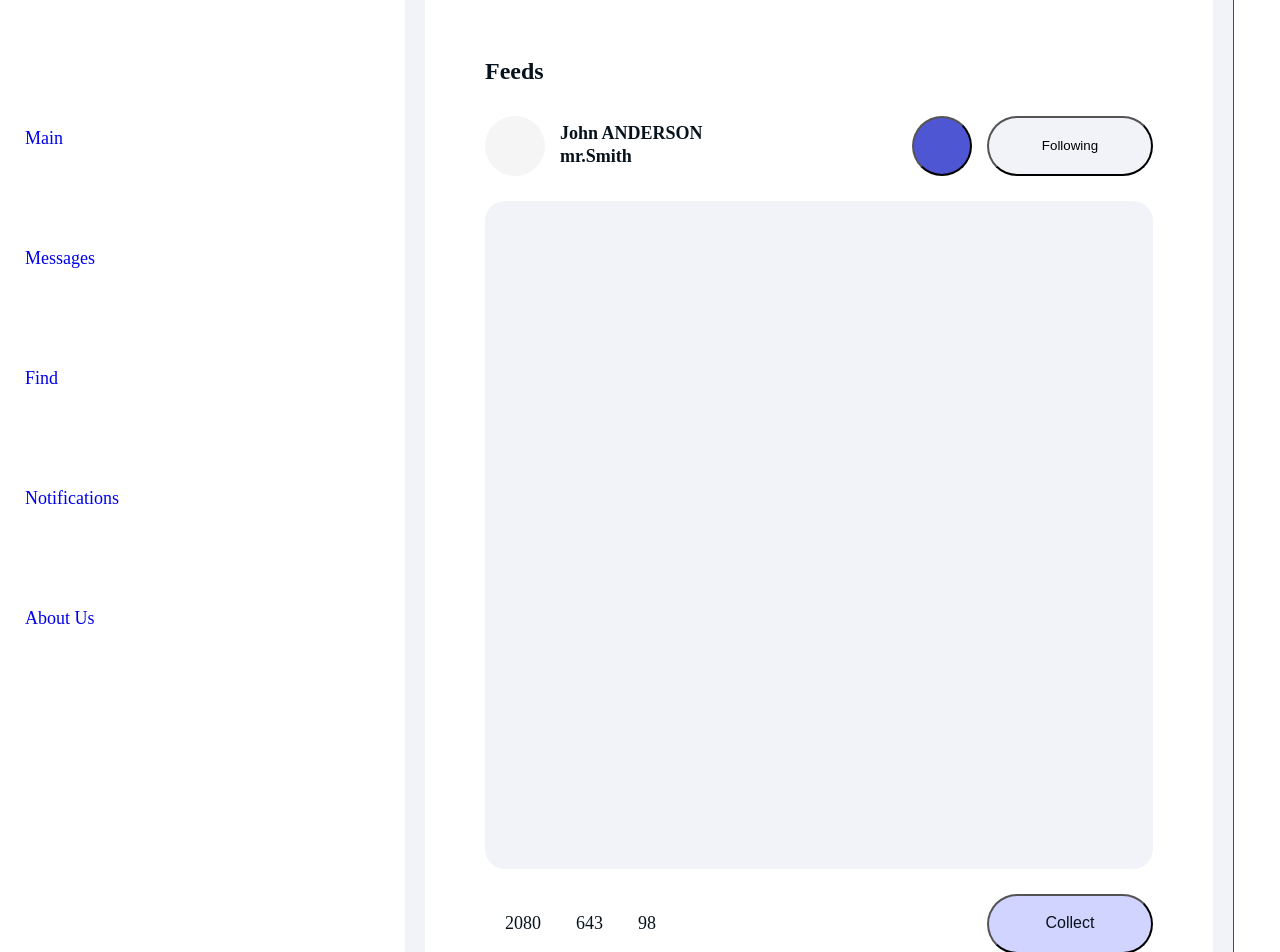
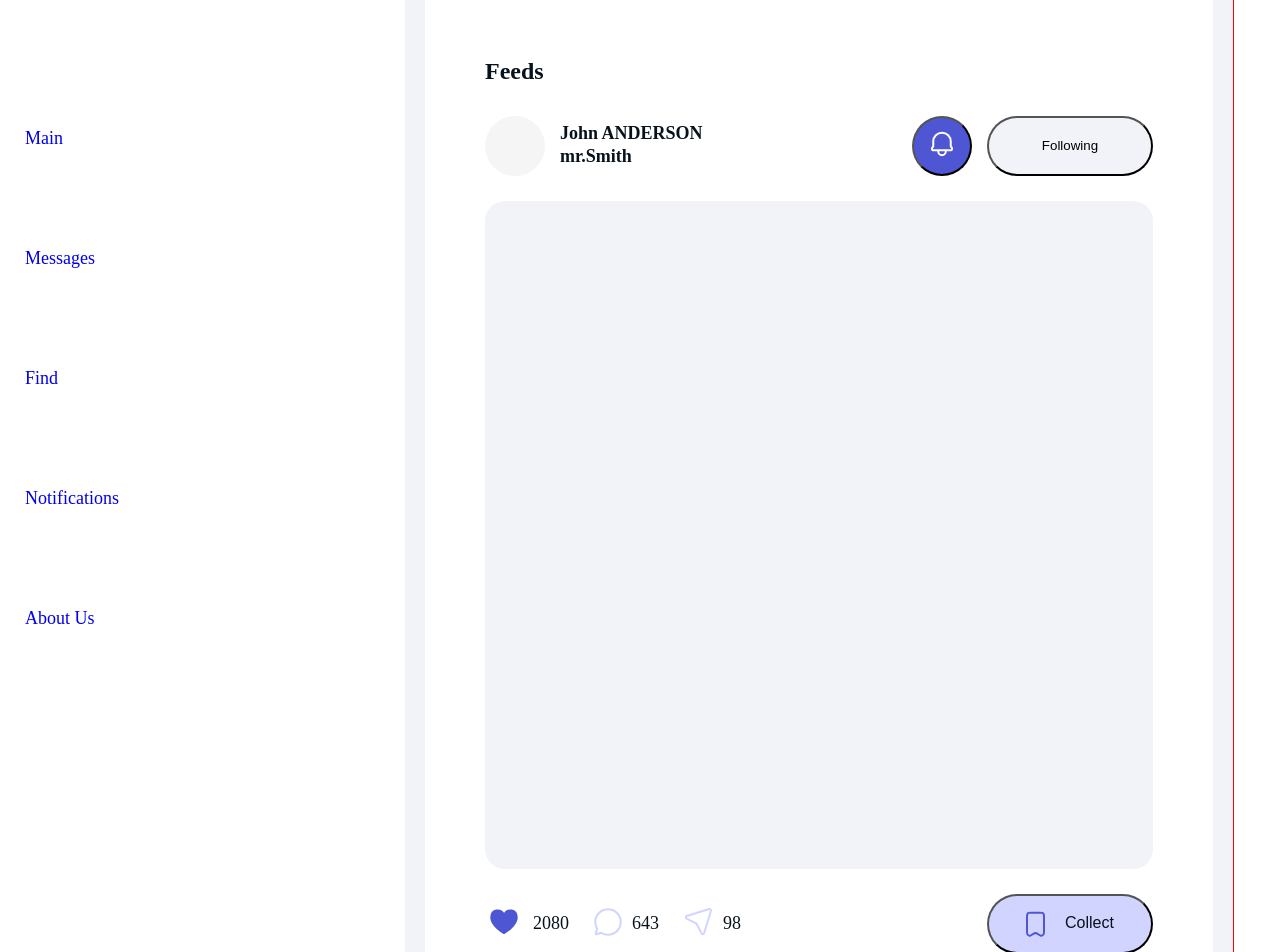
Before and after one commit to umedjankabiri/samurai-way, a React (Vite) app: page / in a window 1280 px wide. Shown: the part 300-1252 px from the top of the page. Built offline with nearby package versions, Linux system fonts and the light colour scheme.

Commit message:
Updated component, added new callback function

```diff
--- a/src/common/components/svgIcons/SvgIcons.tsx
+++ b/src/common/components/svgIcons/SvgIcons.tsx
@@ -1,7 +1,7 @@
 import React from 'react';
 import {SvgIconsProps} from "common/types/svgIconsProps/SvgIconsProps.ts";
 
-export const SvgIcons: React.FC<SvgIconsProps> = ({name, className}) => {
+export const SvgIcons: React.FC<SvgIconsProps> = ({name, className, onClick}) => {
     switch (name) {
         case "addStoryIcon":
             return (
@@ -57,5 +57,46 @@ export const SvgIcons: React.FC<SvgIconsProps> = ({name, className}) => {
                           fill="#07131C"/>
                 </svg>
             )
+        case "bell":
+            return (
+                <svg className={className} onClick={onClick} width="30" height="30" viewBox="0 0 30 30" fill="none" xmlns="http://www.w3.org/2000/svg">
+                    <path
+                        d="M18.75 21.25V22.5C18.75 24.5711 17.0711 26.25 15 26.25C12.9289 26.25 11.25 24.5711 11.25 22.5V21.25M18.75 21.25H11.25M18.75 21.25H23.2381C23.7163 21.25 23.9565 21.25 24.1501 21.1847C24.5199 21.0599 24.8093 20.7696 24.9341 20.3997C24.9997 20.2053 24.9997 19.9644 24.9997 19.4824C24.9997 19.2715 24.9994 19.1661 24.9829 19.0656C24.9517 18.8756 24.878 18.6954 24.7657 18.539C24.7064 18.4564 24.6309 18.381 24.4823 18.2323L23.9954 17.7454C23.8383 17.5883 23.75 17.3752 23.75 17.153V12.5C23.75 7.6675 19.8325 3.74999 15 3.75C10.1675 3.75001 6.25 7.66752 6.25 12.5V17.153C6.25 17.3752 6.16155 17.5883 6.00446 17.7454L5.51758 18.2322C5.36845 18.3814 5.2938 18.4563 5.23438 18.5391C5.12207 18.6955 5.04768 18.8755 5.0165 19.0656C5 19.1661 5 19.2715 5 19.4824C5 19.9644 5 20.2053 5.06557 20.3997C5.19031 20.7695 5.481 21.0599 5.85083 21.1847C6.04445 21.25 6.28377 21.25 6.76194 21.25H11.25"
+                        stroke="white" stroke-width="2" stroke-linecap="round" stroke-linejoin="round"/>
+                </svg>
+            )
+        case "like":
+            return (
+                <svg className={className} onClick={onClick} width="28" height="26" viewBox="0 0 28 26" fill="none" xmlns="http://www.w3.org/2000/svg">
+                    <path
+                        d="M14 5.90215C11.1667 -0.748301 1.25 -0.0399677 1.25 8.46007C1.25 16.9601 14 24.0437 14 24.0437C14 24.0437 26.75 16.9601 26.75 8.46007C26.75 -0.0399677 16.8333 -0.748301 14 5.90215Z"
+                        fill="#4E56D3" stroke="#4E56D3" stroke-width="2" stroke-linecap="round"
+                        stroke-linejoin="round"/>
+                </svg>
+            )
+        case "comments":
+            return (
+                <svg className={className} width="28" height="28" viewBox="0 0 28 28" fill="none" xmlns="http://www.w3.org/2000/svg">
+                    <path
+                        d="M7.63835 25.0525C9.51046 26.1322 11.6826 26.7499 13.999 26.7499C21.0406 26.7499 26.7495 21.0416 26.7495 14C26.7495 6.95837 21.0411 1.25 13.9995 1.25C6.95788 1.25 1.24951 6.95837 1.24951 14C1.24951 16.3164 1.86724 18.4885 2.94695 20.3607L2.95113 20.3679C3.05502 20.548 3.10741 20.6389 3.13114 20.7247C3.15352 20.8057 3.15977 20.8785 3.15404 20.9623C3.14788 21.0523 3.11753 21.1457 3.05531 21.3324L1.96615 24.5999L1.96477 24.6042C1.73497 25.2936 1.62007 25.6383 1.70197 25.8679C1.77338 26.0682 1.9319 26.2263 2.13216 26.2977C2.36133 26.3794 2.70449 26.265 3.39087 26.0362L3.39941 26.0331L6.66691 24.9439C6.85296 24.8819 6.94754 24.8504 7.03743 24.8443C7.12124 24.8385 7.19353 24.8461 7.2745 24.8685C7.36056 24.8923 7.45144 24.9447 7.63249 25.0491L7.63835 25.0525Z"
+                        stroke="#D1D4FF" stroke-width="2" stroke-linecap="round" stroke-linejoin="round"/>
+                </svg>
+            )
+        case "share":
+            return (
+                <svg className={className} width="29" height="29" viewBox="0 0 29 29" fill="none" xmlns="http://www.w3.org/2000/svg">
+                    <path
+                        d="M25.1927 2.03738L2.79642 8.92853C1.57488 9.30439 1.43601 10.9778 2.57914 11.5494L12.0713 16.2954C12.3455 16.4324 12.5679 16.6548 12.705 16.929L17.4508 26.4206C18.0223 27.5637 19.6955 27.4251 20.0713 26.2036L26.9631 3.80738C27.2976 2.72041 26.2796 1.70293 25.1927 2.03738Z"
+                        stroke="#D1D4FF" stroke-width="2" stroke-linecap="round" stroke-linejoin="round"/>
+                </svg>
+            )
+        case "collect":
+            return (
+                <svg className={className} onClick={onClick} width="19" height="26" viewBox="0 0 19 26" fill="none" xmlns="http://www.w3.org/2000/svg">
+                    <path
+                        d="M1 6.2014V19.6387C1 21.5669 1 22.5308 1.28917 23.1208C1.82513 24.2142 2.99973 24.8427 4.20687 24.6821C4.85816 24.5954 5.66032 24.0607 7.26464 22.9911L7.26849 22.9885C7.90439 22.5646 8.22238 22.3526 8.55502 22.235C9.16596 22.0191 9.83258 22.0191 10.4435 22.235C10.7768 22.3529 11.0961 22.5657 11.7345 22.9913C13.3389 24.0609 14.1419 24.5952 14.7932 24.6819C16.0003 24.8425 17.1749 24.2142 17.7109 23.1208C18 22.5308 18 21.5666 18 19.6387V6.19674C18 4.61303 18 3.81999 17.6915 3.2145C17.4198 2.68137 16.9853 2.24824 16.4521 1.9766C15.8461 1.66779 15.0538 1.66779 13.4669 1.66779H5.53361C3.94679 1.66779 3.1528 1.66779 2.54671 1.9766C2.01359 2.24824 1.58046 2.68137 1.30881 3.2145C1 3.82058 1 4.61458 1 6.2014Z"
+                        stroke="#4E56D3" stroke-width="2" stroke-linecap="round" stroke-linejoin="round"/>
+                </svg>
+            )
     }
 };
```
